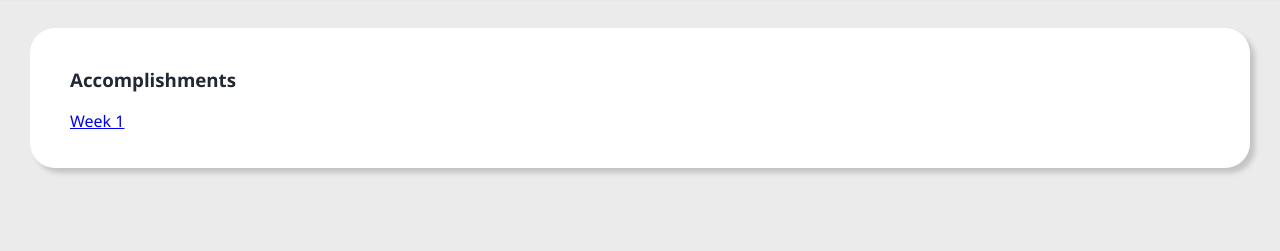
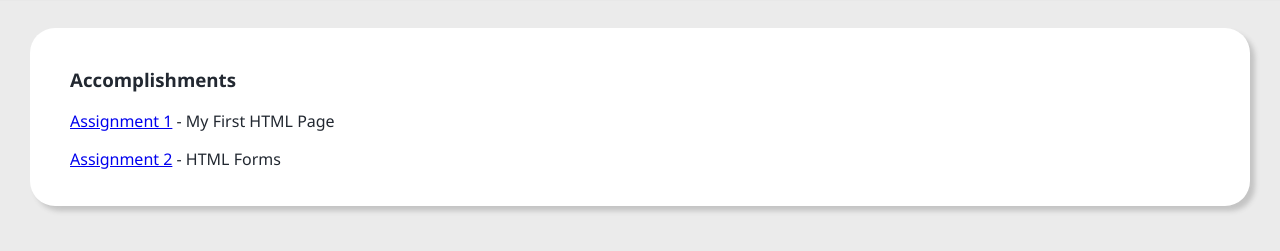
Before and after one commit to nininicole/intern.github.io, a plain HTML site: page index.html in a window 1280 px wide. Shown: the part 59-310 px from the top of the page. Drawn offline with Linux system fonts and the light colour scheme.

Commit message:
Update index.html

```diff
--- a/index.html
+++ b/index.html
@@ -21,8 +21,8 @@
     <div>
 
     <h3 id="Accomplishments">Accomplishments</h3>
-    <p><a href="./assignment1/assignment1.html" target="_blank">Week 1</a></p>
-
+    <p><a href="week1/assignment1.html" target="_blank">Assignment 1</a> - My First HTML Page</p>
+    <p><a href="week1/assignment2.html" target="_blank">Assignment 2</a> - HTML Forms</p>
 
     </div>
 
```
